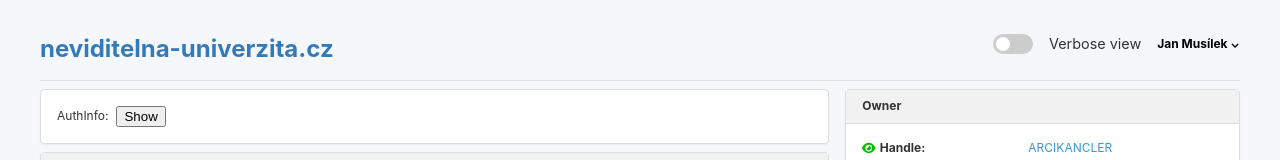
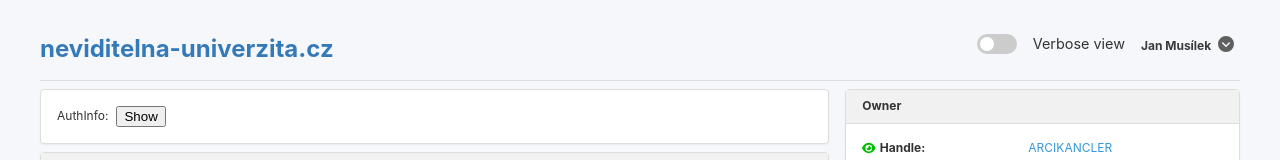
Before and after one commit to lukaskourilcz/secret-uni, a Vue app: page / in a window 1280 px wide. Shown: the top 160 px of the page. Built offline with nearby package versions, Linux system fonts and the light colour scheme.

Commit message:
dropdown menu fix

```diff
--- a/src/components/UserMenu.vue
+++ b/src/components/UserMenu.vue
@@ -15,7 +15,8 @@ function toggleMenu() {
 
 <template>
   <div class="user" @click="toggleMenu">
-    <span class="username">{{ username }} ⌄</span>
+    <span class="username">{{ username }}</span>
+    <span class="icon"><font-awesome-icon :icon="['fas', 'circle-chevron-down']" /></span>
 
     <div v-if="menuOpen" class="menu">
       <div class="menu-header">
@@ -48,7 +49,14 @@ function toggleMenu() {
 }
 
 .username {
-  color: black;
+  color: rgb(58, 58, 58);
+}
+
+.icon {
+  color: rgb(58, 58, 58);
+  opacity: .8;
+  margin-left: 0.4rem;
+  margin-right: 0.4rem;
 }
 
 .menu {
--- a/src/main.js
+++ b/src/main.js
@@ -11,8 +11,10 @@ import {
   faEyeSlash,
 } from "@fortawesome/free-solid-svg-icons";
 import { FontAwesomeIcon } from "@fortawesome/vue-fontawesome";
+import { faCaretDown } from "@fortawesome/free-solid-svg-icons";
+import { faCircleChevronDown } from "@fortawesome/free-solid-svg-icons";
 
-library.add(faUser, faRightFromBracket, faEye, faEyeSlash);
+library.add(faUser, faRightFromBracket, faEye, faEyeSlash, faCircleChevronDown );
 
 const app = createApp(App);
 app.component("font-awesome-icon", FontAwesomeIcon);
```
